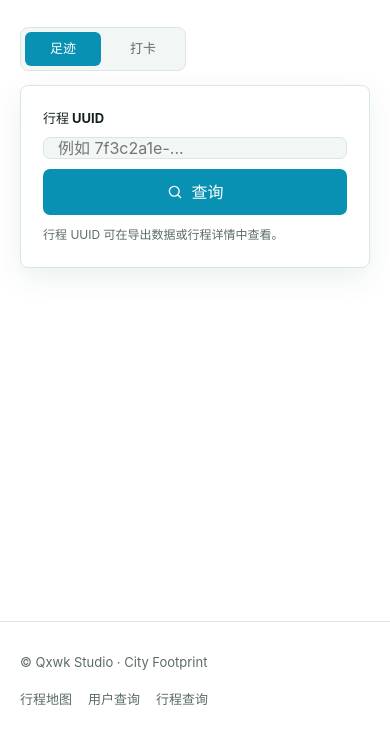
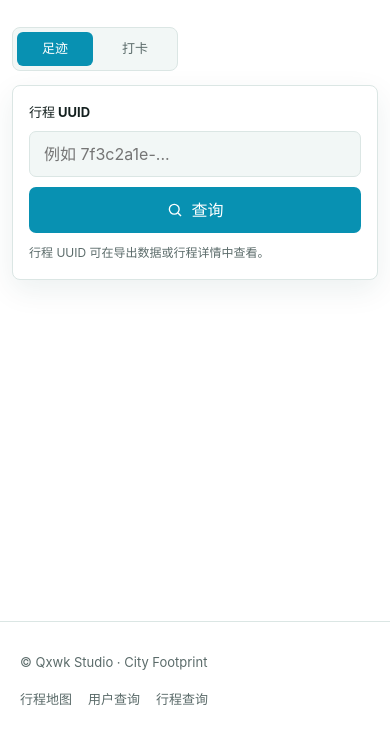
Before and after one commit to Qxwk-Studio/Qxwk-CityFootprint, a plain HTML site: page docs/trip/index.html in a window 390 px wide. Shown: the part 223-964 px from the top of the page. Drawn offline with Linux system fonts and the light colour scheme.

Commit message:
fix(web): 修复手机端查询输入框过窄

```diff
--- a/docs/site.css
+++ b/docs/site.css
@@ -442,6 +442,33 @@ button, input { font: inherit; }
   font-size: 12px;
 }
 
+/* 手机端查询框：整行宽，不跟按钮挤在一条 flex 行里 */
+@media (max-width: 720px) {
+  .lookup-page {
+    width: calc(100% - 24px);
+    padding-top: 36px;
+  }
+
+  .lookup-form {
+    padding: 16px;
+  }
+
+  .input-row {
+    flex-direction: column;
+    align-items: stretch;
+  }
+
+  .input-row input,
+  .input-row button {
+    width: 100%;
+    flex: none;
+  }
+
+  .input-row button {
+    min-width: 0;
+  }
+}
+
 .result-state {
   margin-top: 22px;
   padding: 20px;
```
